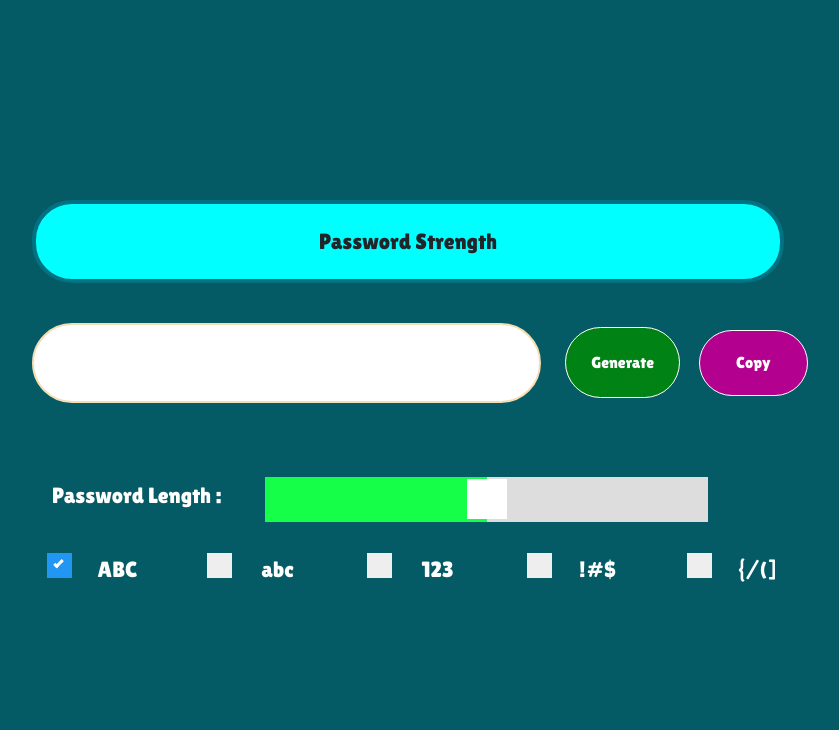
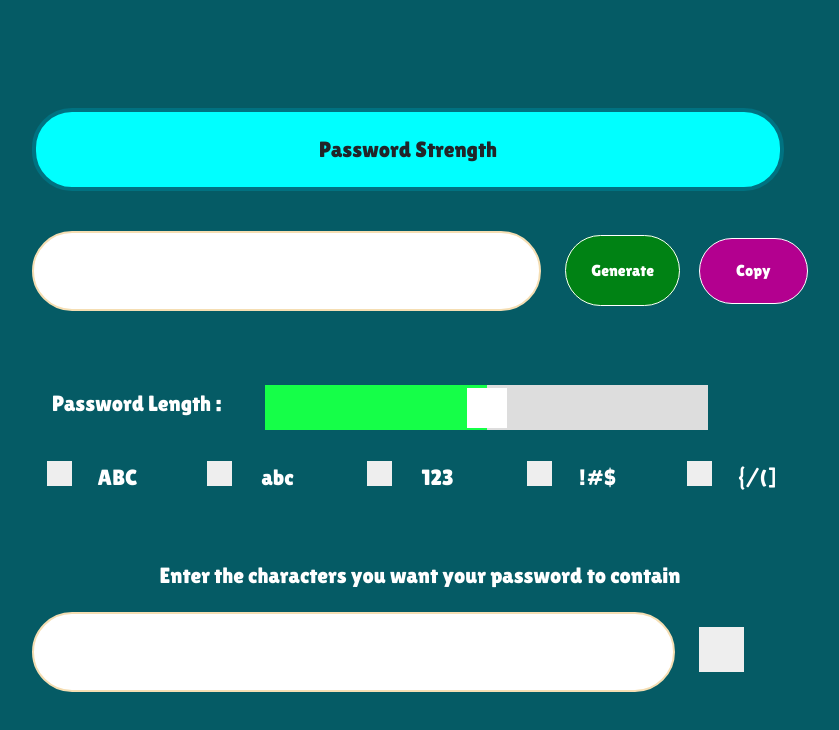
Before and after one commit to atmaca883/Password-Generator, a plain HTML site: page index.html in a window 1280 px wide. Shown: the whole page, without its empty margins (220-1059 px from the left). Drawn offline with nearby package versions, Linux system fonts and the light colour scheme; a web font is replaced by a local one.

Commit message:
new Input
1-) added new input for users choice
2-)added new checkbox

```diff
--- a/css/styles.css
+++ b/css/styles.css
@@ -190,6 +190,7 @@ input:not(:active)+#h4-container h4 {
   -moz-user-select: none;
   -ms-user-select: none;
   user-select: none;
+  margin-top:15px;
 }
 
 .checkContainer input {
@@ -238,3 +239,46 @@ input:not(:active)+#h4-container h4 {
   -ms-transform: rotate(45deg);
   transform: rotate(45deg);
 }
+
+.includeInputHeader{
+  font-size: 22px;
+  color: #fff;
+}
+.includeCheckmark{
+  position: absolute;
+  top: 0;
+  left: 0;
+  height: 45px;
+  width: 45px;
+  background-color: #eee;
+}
+
+.checkContainer:hover input ~ .includeCheckmark {
+  background-color: #ccc;
+}
+
+.checkContainer input:checked ~ .includeCheckmark {
+  background-color: #2196F3;
+}
+
+.includeCheckmark:after {
+  content: "";
+  position: absolute;
+  display: none;
+}
+
+.checkContainer input:checked ~ .includeCheckmark:after {
+  display: block;
+}
+
+.checkContainer .includeCheckmark:after {
+  left: 16px;
+  top: 5px;
+  width: 13px;
+  height: 26px;
+  border: solid white;
+  border-width: 0 3px 3px 0;
+  -webkit-transform: rotate(45deg);
+  -ms-transform: rotate(45deg);
+  transform: rotate(45deg);
+}
--- a/index.html
+++ b/index.html
@@ -53,7 +53,7 @@
         <div class="row">
             <div class="col">
                 <label class="checkContainer">ABC
-                    <input id="upperCheck" type="checkbox" checked="checked">
+                    <input id="upperCheck" type="checkbox">
                     <span class="checkmark"></span>
                 </label>
             </div>
@@ -82,8 +82,22 @@
                 </label>
             </div>
         </div>
-
-
+        <div class="row" style="margin-top:50px">
+            <span class="includeInputHeader">
+                Enter the characters you want your password to contain
+            </span>
+        </div>
+        <div class="row" style="margin-top:20px">
+            <div class="col-sm-10">
+                <input type="text" id="includeInput">
+            </div>
+            <div class="col-sm-2">
+                <label class="checkContainer">
+                    <input type="checkbox" id="includeCheck">
+                    <span class="includeCheckmark"></span>
+                </label>
+            </div>
+        </div>
     </div>
     <script src="https://cdn.jsdelivr.net/npm/bootstrap@5.3.1/dist/js/bootstrap.bundle.min.js"
         integrity="sha384-HwwvtgBNo3bZJJLYd8oVXjrBZt8cqVSpeBNS5n7C8IVInixGAoxmnlMuBnhbgrkm"
--- a/js/main.js
+++ b/js/main.js
@@ -67,6 +67,11 @@ function fillPass(range) {
 	if (document.getElementById("specialCheck").checked) {
 		selectedChars.push(...specials);
 	}
+	if (document.getElementById("includeCheck").checked) {
+		let includeInputValue = document.getElementById("includeInput").value
+		const includeArray = includeInputValue.split("")
+		selectedChars.push(...includeArray);
+	}
 
 
 
@@ -122,9 +127,13 @@ function fillPass(range) {
 		strongSpan.textContent = "Very strong"
 		strongSpan.style.backgroundColor = "#666600"
 		strongSpan.style.color = "#fff"
-	} else {
+	} else if(range <= 50) {
 		strongSpan.textContent = "Very Powerful+"
 		strongSpan.style.backgroundColor = "#333300"
+		strongSpan.style.color = "#fff"
+	}else{
+		strongSpan.textContent = "Incredible"
+		strongSpan.style.backgroundColor = "#000"
 		strongSpan.style.color = "#fff"
 	}
 
```
